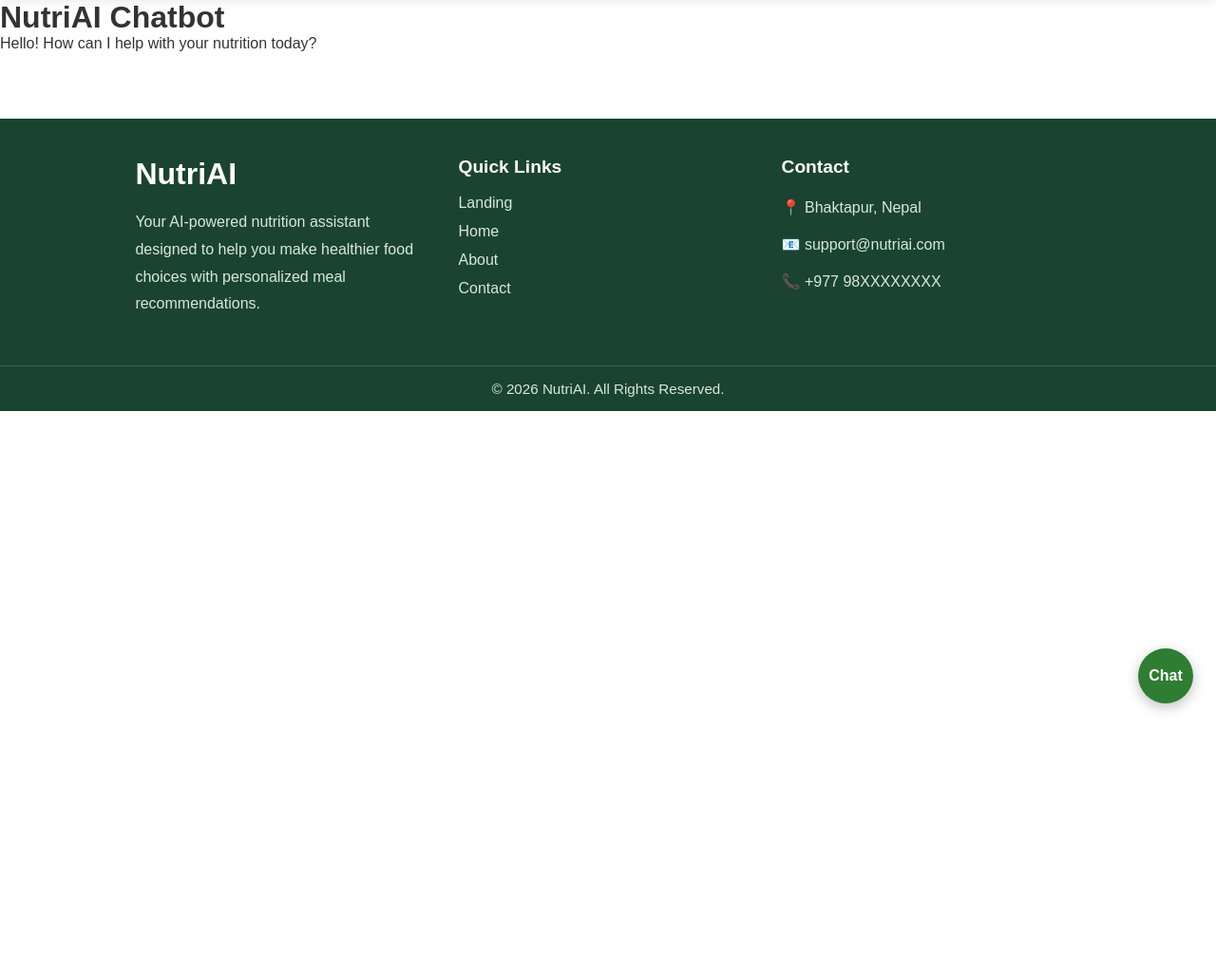
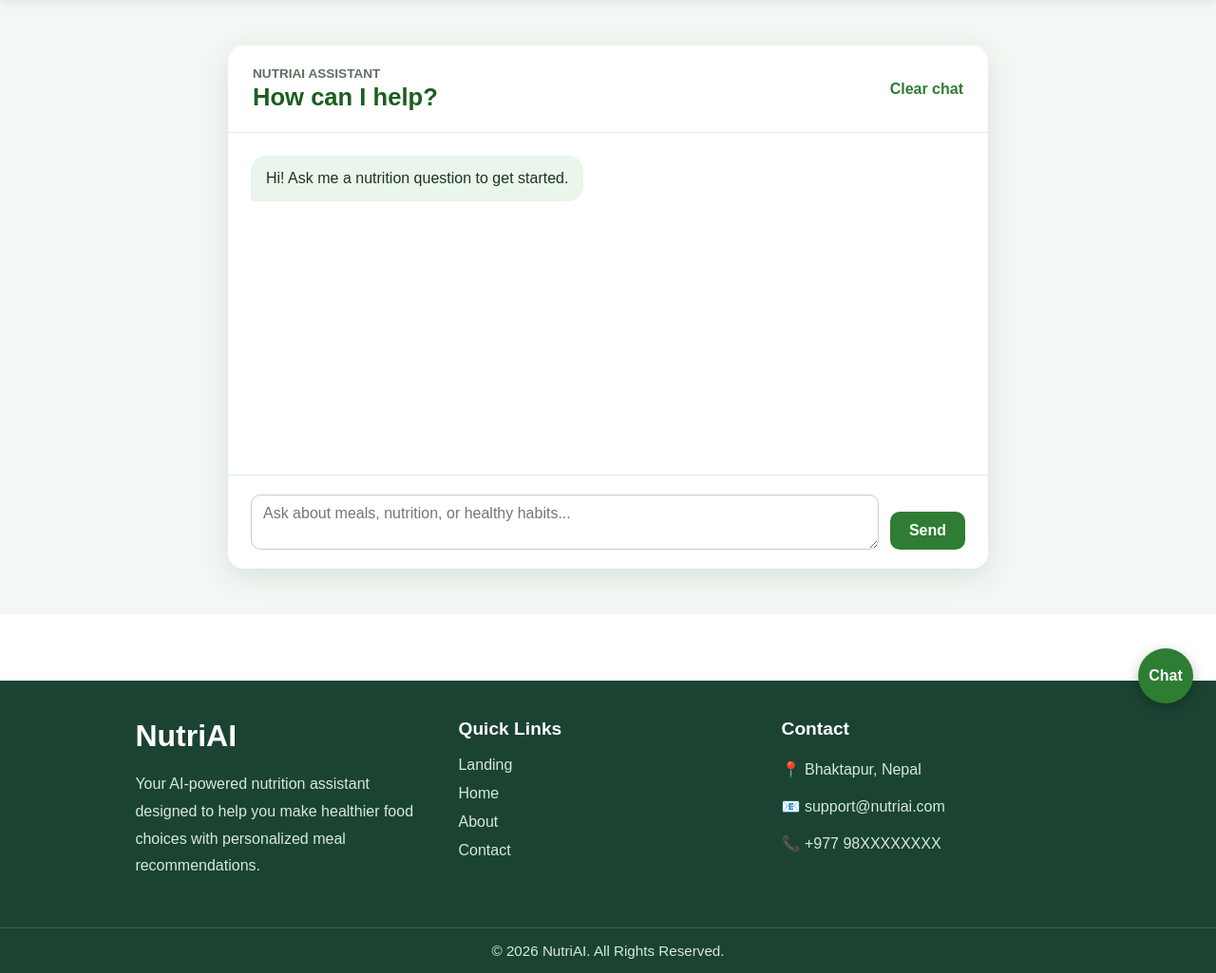
Before and after one commit to Codingincloud/d123, a Django app: page /chatbot/ in a window 1280 px wide. Shown: the part 35-1060 px from the top of the page at 95% size. Before the commit the page ends 785 px from the top, so only its background shows below. Run offline with Django 4.2, Linux system fonts and the light colour scheme; the visitor is signed in with stand-in values (Sample User, id 1).

Commit message:
added chatbot basic functionalities and tool calling

```diff
--- /dev/null
+++ b/myapp/services/chatbot.py
@@ -0,0 +1,156 @@
+"""Groq-backed chatbot service.
+
+Keep model and tool orchestration here so views stay independent of the AI provider.
+"""
+
+import json
+import os
+from datetime import date
+
+from openai import APIError, OpenAI
+
+from myapp.models import UserProfile
+
+
+GROQ_BASE_URL = "https://api.groq.com/openai/v1"
+GROQ_MODEL = "openai/gpt-oss-20b"
+SYSTEM_PROMPT = (
+    "You are NutriAI, a helpful nutrition assistant. Give clear, practical general "
+    "nutrition guidance. Do not diagnose medical conditions; recommend a qualified "
+    "professional for medical concerns. Use the get_user_health_profile tool when "
+    "the user's saved profile data would help answer their question."
+)
+
+
+def _age_in_years(date_of_birth):
+    """Return the user's age without exposing their exact birth date."""
+    if not date_of_birth:
+        return None
+
+    today = date.today()
+    return today.year - date_of_birth.year - (
+        (today.month, today.day) < (date_of_birth.month, date_of_birth.day)
+    )
+
+
+def get_user_health_profile(user):
+    """Return the authenticated user's non-identifying nutrition profile as JSON."""
+    profile = UserProfile.objects.filter(user=user).first()
+
+    if not profile:
+        return json.dumps({"profile_available": False})
+
+    return json.dumps(
+        {
+            "profile_available": True,
+            "age_years": _age_in_years(profile.date_of_birth),
+            "gender": profile.get_gender_display() or None,
+            "height_cm": profile.height,
+            "profile_weight_kg": profile.weight,
+            "activity_level": profile.get_activity_level_display() or None,
+            "goal": profile.get_goal_display() or None,
+            "daily_calorie_target": profile.daily_calorie_target,
+        }
+    )
+
+
+tools = [
+    {
+        "type": "function",
+        "function": {
+            "name": "get_user_health_profile",
+            "description": (
+                "Get the current authenticated user's saved nutrition profile, including "
+                "their height, weight, activity level, goal, calorie target, and age."
+            ),
+            "parameters": {
+                "type": "object",
+                "properties": {},
+                "additionalProperties": False,
+            },
+        },
+    },
+]
+
+
+# Map the model's function name to the server-side implementation.
+available_functions = {
+    "get_user_health_profile": get_user_health_profile,
+}
+
+
+class ChatbotError(Exception):
+    """The chatbot provider could not complete a request."""
+
+
+class ChatbotConfigurationError(ChatbotError):
+    """The server is missing its Groq API key."""
+
+
+def get_chatbot_reply(conversation, user):
+    """Return one assistant reply for a browser-safe conversation history.
+
+    The authenticated user is passed only to server-side tool functions, never to the model.
+    """
+    api_key = os.environ.get("GROQ_API_KEY")
+
+    if not api_key:
+        raise ChatbotConfigurationError
+
+    client = OpenAI(api_key=api_key, base_url=GROQ_BASE_URL)
+    messages = [{"role": "system", "content": SYSTEM_PROMPT}, *conversation]
+
+    try:
+        response = client.chat.completions.create(
+            model=GROQ_MODEL,
+            messages=messages,
+            temperature=0.4,
+            max_tokens=500,
+            tools=tools,
+            tool_choice="auto",
+        )
+    except APIError as error:
+        raise ChatbotError from error
+
+    assistant_message = response.choices[0].message
+
+    if assistant_message.tool_calls:
+        messages.append(assistant_message)
+
+        for tool_call in assistant_message.tool_calls:
+            function = available_functions.get(tool_call.function.name)
+
+            if not function:
+                tool_result = json.dumps({"error": "Requested tool is unavailable."})
+            else:
+                try:
+                    arguments = json.loads(tool_call.function.arguments or "{}")
+                    tool_result = function(user=user, **arguments)
+                except (TypeError, ValueError) as error:
+                    tool_result = json.dumps({"error": f"Tool could not run: {error}"})
+
+            messages.append(
+                {
+                    "role": "tool",
+                    "tool_call_id": tool_call.id,
+                    "content": tool_result,
+                }
+            )
+
+        try:
+            response = client.chat.completions.create(
+                model=GROQ_MODEL,
+                messages=messages,
+                temperature=0.4,
+                max_tokens=500,
+            )
+        except APIError as error:
+            raise ChatbotError from error
+
+        assistant_message = response.choices[0].message
+
+    reply = assistant_message.content
+    if not reply:
+        raise ChatbotError
+
+    return reply
--- a/myapp/templates/chatbot.html
+++ b/myapp/templates/chatbot.html
@@ -3,8 +3,45 @@
 {% block title %}AI Chatbot | NutriAI{% endblock %}
 
 {% block content %}
-<main>
-    <h1>NutriAI Chatbot</h1>
-    <p>Hello! How can I help with your nutrition today?</p>
+<main class="chatbot-page">
+    <section class="chatbot-panel" aria-labelledby="chatbot-heading">
+        <div class="chatbot-header">
+            <div>
+                <p class="chatbot-eyebrow">NutriAI Assistant</p>
+                <h1 id="chatbot-heading">How can I help?</h1>
+            </div>
+            <form method="post">
+                {% csrf_token %}
+                <button type="submit" name="action" value="clear" class="chatbot-clear">Clear chat</button>
+            </form>
+        </div>
+
+        <div class="chatbot-messages" aria-live="polite">
+            {% if chat_history %}
+                {% for chat in chat_history %}
+                <article class="chat-message chat-message--{{ chat.role }}">
+                    <p>{{ chat.content|linebreaksbr }}</p>
+                </article>
+                {% endfor %}
+            {% else %}
+            <article class="chat-message chat-message--assistant">
+                <p>Hi! Ask me a nutrition question to get started.</p>
+            </article>
+            {% endif %}
+        </div>
+
+        {% if messages %}
+            {% for message in messages %}
+            <p class="chatbot-error">{{ message }}</p>
+            {% endfor %}
+        {% endif %}
+
+        <form method="post" class="chatbot-form">
+            {% csrf_token %}
+            <label class="sr-only" for="chatbot-message">Your message</label>
+            <textarea id="chatbot-message" name="message" rows="2" maxlength="2000" required placeholder="Ask about meals, nutrition, or healthy habits..."></textarea>
+            <button type="submit">Send</button>
+        </form>
+    </section>
 </main>
 {% endblock %}
--- a/myapp/urls.py
+++ b/myapp/urls.py
@@ -16,8 +16,6 @@
 
 
 from django.urls import path
-from django.contrib.auth.decorators import login_required
-from django.views.generic import TemplateView
 from . import views
 
 
@@ -44,6 +42,6 @@ urlpatterns = [
     path('log-meal/', views.log_meal, name='log_meal'),
     path('log-water/', views.log_water, name='log_water'),
     path('log-weight/', views.log_weight, name='log_weight'),
-    path('chatbot/', login_required(TemplateView.as_view(template_name='chatbot.html')), name='chatbot'),
+    path('chatbot/', views.chatbot, name='chatbot'),
 
 ]
--- a/myapp/views.py
+++ b/myapp/views.py
@@ -3,6 +3,8 @@ from django.contrib.auth.models import User
 from django.contrib.auth import authenticate, login, logout
 from django.contrib import messages
 from django.contrib.auth.decorators import login_required
+
+from .services.chatbot import ChatbotConfigurationError, ChatbotError, get_chatbot_reply
 
 from .models import (
     UserProfile,
@@ -45,6 +47,42 @@ def about(request):
 
 def contact(request):
     return render(request, "contact.html")
+
+
+@login_required
+def chatbot(request):
+    history = request.session.get("chatbot_history", [])
+
+    if request.method == "POST":
+        if request.POST.get("action") == "clear":
+            request.session["chatbot_history"] = []
+            return redirect("chatbot")
+
+        user_message = request.POST.get("message", "").strip()
+
+        if user_message:
+            if len(user_message) > 2000:
+                messages.error(request, "Please keep messages to 2,000 characters or fewer.")
+                return redirect("chatbot")
+
+            history.append({"role": "user", "content": user_message})
+
+            try:
+                assistant_reply = get_chatbot_reply(history, request.user)
+            except ChatbotConfigurationError:
+                messages.error(request, "The chatbot is not configured yet. Add GROQ_API_KEY to your .env file.")
+                return redirect("chatbot")
+            except ChatbotError:
+                messages.error(request, "The chatbot could not respond right now. Please try again.")
+                return redirect("chatbot")
+
+            history.append({"role": "assistant", "content": assistant_reply})
+            request.session["chatbot_history"] = history[-12:]
+            request.session.modified = True
+
+        return redirect("chatbot")
+
+    return render(request, "chatbot.html", {"chat_history": history})
 
 
 # ==========================
--- a/requirements.txt
+++ b/requirements.txt
@@ -4,3 +4,4 @@ python-dotenv==1.2.1
 sqlparse==0.5.5
 typing_extensions==4.16.0
 psycopg2-binary==2.9.10
+openai>=1.0.0
--- a/static/css/style.css
+++ b/static/css/style.css
@@ -1564,3 +1564,151 @@ body {
     color: #fff;
     transform: scale(1.08);
 }
+
+.chatbot-page {
+    min-height: 70vh;
+    padding: 48px 20px;
+    background: #f4f8f4;
+}
+
+.chatbot-panel {
+    max-width: 800px;
+    margin: 0 auto;
+    overflow: hidden;
+    border-radius: 16px;
+    background: #fff;
+    box-shadow: 0 8px 30px rgba(20, 61, 33, 0.12);
+}
+
+.chatbot-header {
+    display: flex;
+    align-items: center;
+    justify-content: space-between;
+    gap: 16px;
+    padding: 22px 26px;
+    border-bottom: 1px solid #e4ece5;
+}
+
+.chatbot-header h1 {
+    margin: 0;
+    color: #1b5e20;
+    font-size: 1.6rem;
+}
+
+.chatbot-eyebrow {
+    margin: 0 0 3px;
+    color: #5f6f62;
+    font-size: 0.85rem;
+    font-weight: 700;
+    text-transform: uppercase;
+}
+
+.chatbot-clear {
+    border: 0;
+    background: transparent;
+    color: #2e7d32;
+    cursor: pointer;
+    font: inherit;
+    font-weight: 700;
+}
+
+.chatbot-messages {
+    display: flex;
+    min-height: 360px;
+    max-height: 520px;
+    flex-direction: column;
+    gap: 12px;
+    overflow-y: auto;
+    padding: 24px;
+}
+
+.chat-message {
+    max-width: 78%;
+    padding: 12px 16px;
+    border-radius: 16px;
+    line-height: 1.5;
+}
+
+.chat-message p {
+    margin: 0;
+}
+
+.chat-message--assistant {
+    align-self: flex-start;
+    background: #eaf5eb;
+    color: #1d3520;
+    border-bottom-left-radius: 4px;
+}
+
+.chat-message--user {
+    align-self: flex-end;
+    background: #2e7d32;
+    color: #fff;
+    border-bottom-right-radius: 4px;
+}
+
+.chatbot-error {
+    margin: 0 24px 16px;
+    color: #a61b1b;
+}
+
+.chatbot-form {
+    display: flex;
+    gap: 12px;
+    padding: 20px 24px;
+    border-top: 1px solid #e4ece5;
+}
+
+.chatbot-form textarea {
+    flex: 1;
+    resize: vertical;
+    border: 1px solid #bfd1c1;
+    border-radius: 10px;
+    padding: 10px 12px;
+    font: inherit;
+}
+
+.chatbot-form button {
+    align-self: flex-end;
+    border: 0;
+    border-radius: 10px;
+    padding: 11px 20px;
+    background: #2e7d32;
+    color: #fff;
+    cursor: pointer;
+    font: inherit;
+    font-weight: 700;
+}
+
+.sr-only {
+    position: absolute;
+    width: 1px;
+    height: 1px;
+    overflow: hidden;
+    clip: rect(0, 0, 0, 0);
+    white-space: nowrap;
+}
+
+@media (max-width: 600px) {
+    .chatbot-page {
+        padding: 24px 12px;
+    }
+
+    .chatbot-header,
+    .chatbot-form {
+        padding: 18px;
+    }
+
+    .chatbot-form {
+        align-items: stretch;
+        flex-direction: column;
+    }
+
+    .chatbot-form button {
+        align-self: stretch;
+    }
+
+    .chat-message {
+        max-width: 90%;
+    }
+}
```
Also changed, not shown: myapp/services/__init__.py (added), 1 other file.
